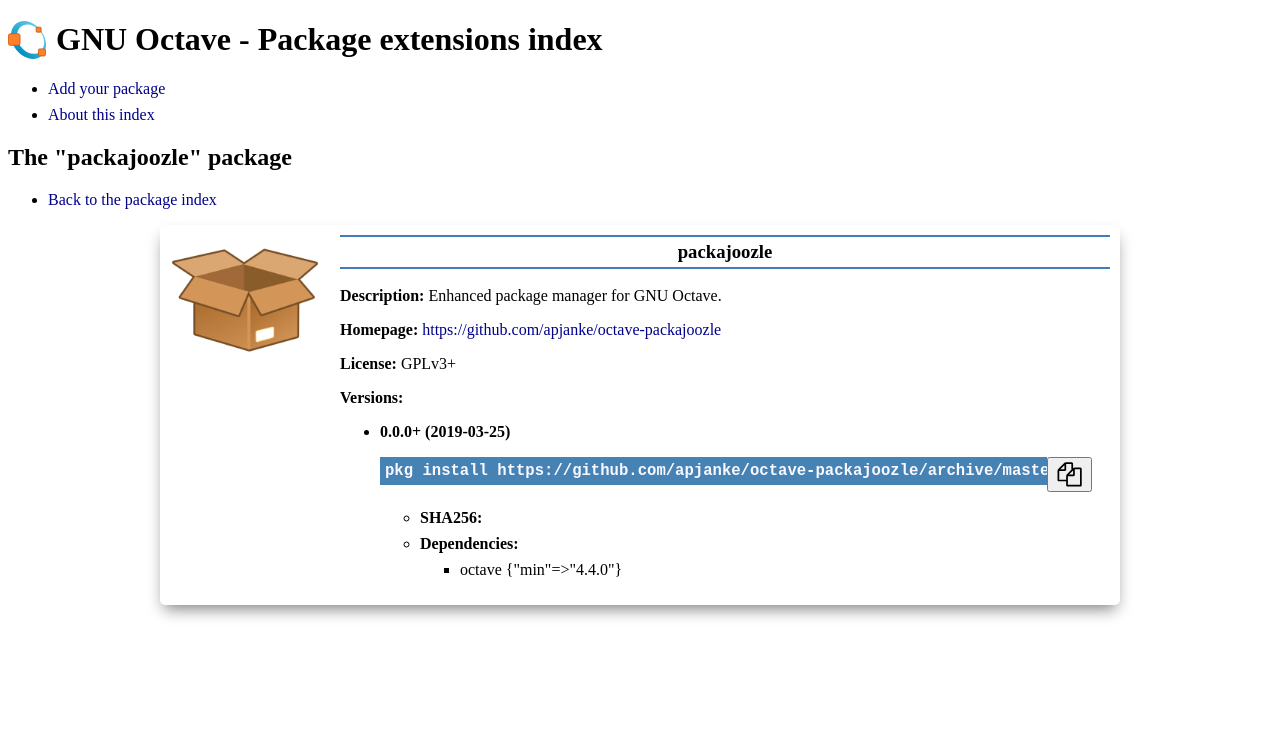
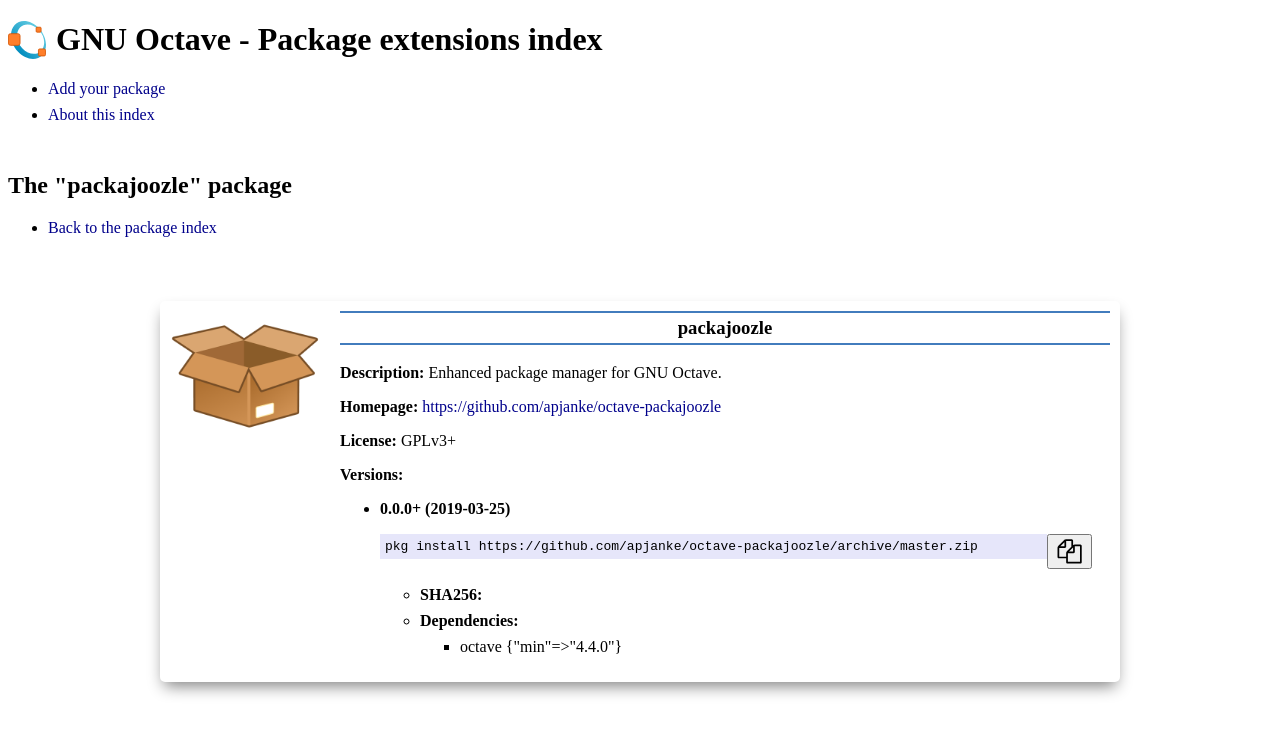
Before and after one commit to gnu-octave/packages, a Jekyll site: the page built from package/packajoozle.md, in a window 1280 px wide. Shown: the top 735 px of the page. Built offline with Jekyll 4.4.1, drawn with Linux system fonts in a browser that asks for light colours.

Commit message:
Improve design.

```diff
--- a/_layouts/default.html
+++ b/_layouts/default.html
@@ -37,7 +37,7 @@
         order: [[ 1, "asc" ]],
         columnDefs: [
             {
-                targets: [0, 3],
+                targets: [0, 3, 4],
                 className: 'dt-body-center'
             },
             {
--- a/assets/style.scss
+++ b/assets/style.scss
@@ -6,12 +6,17 @@
   background-color: white;
 }
 
+h2
+{
+  margin-top: 2em;
+}
+
 .package
 {
   border-radius: 5px;
   box-shadow: 0 .5rem 1rem -.25rem gray;
   align-items: center;
-  margin: 1em auto 2em auto;
+  margin: 4em auto 2em auto;
   max-width: 60rem;
 }
 
@@ -45,7 +50,7 @@
 
 .package div code a
 {
-  color: GhostWhite;
+  color: black;
 }
 
 .package img
@@ -59,10 +64,8 @@
 {
   white-space: nowrap;
   padding: 5px;
-  font-size: 120%;
-  font-weight: bold;
-  color: GhostWhite;
-  background-color: SteelBlue;
+  color: black;
+  background-color: lavender;
   width: 90%;
   overflow-x: scroll;
   float: left;
```
Also changed, not shown: _layouts/package_index.html (+4 -4 lines).
